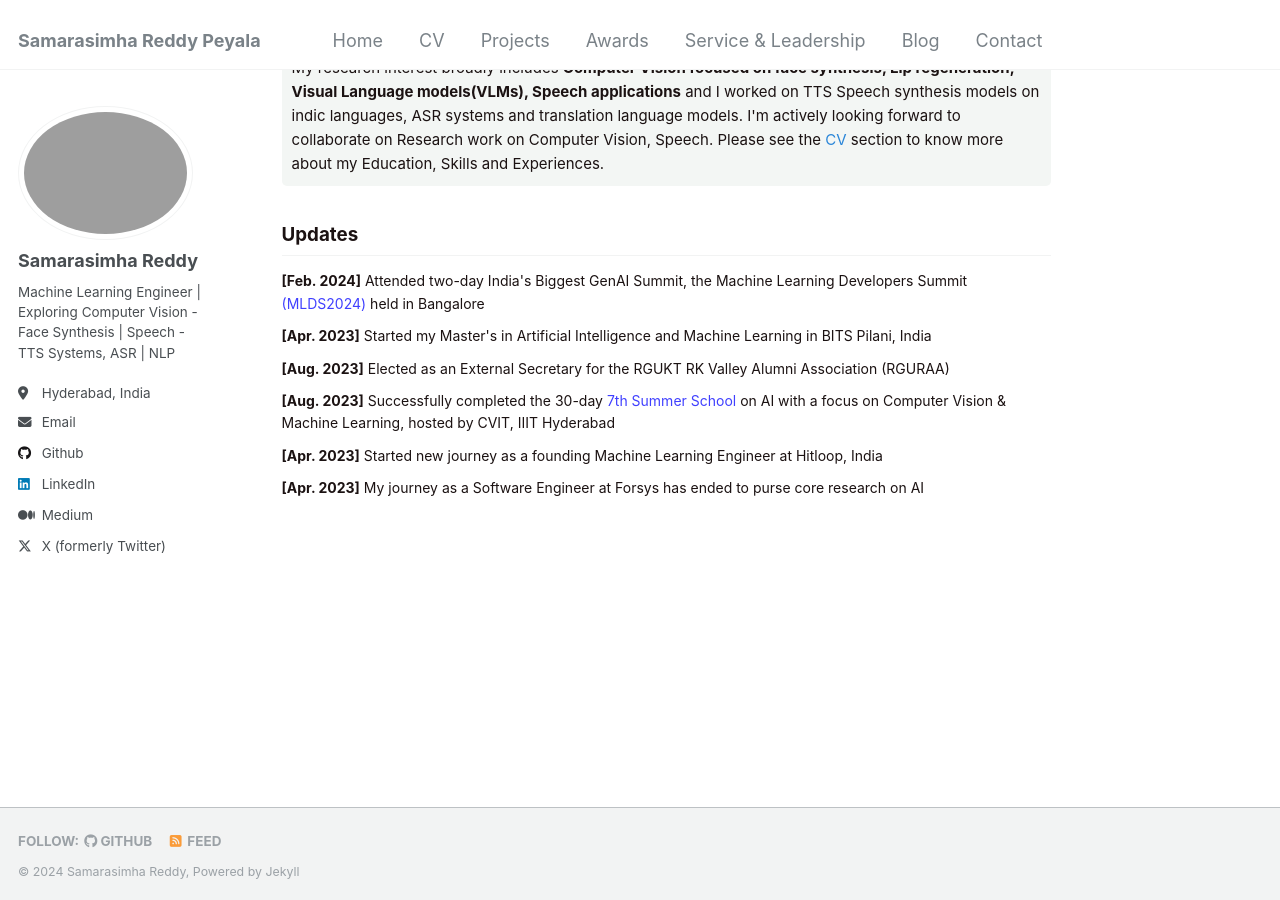
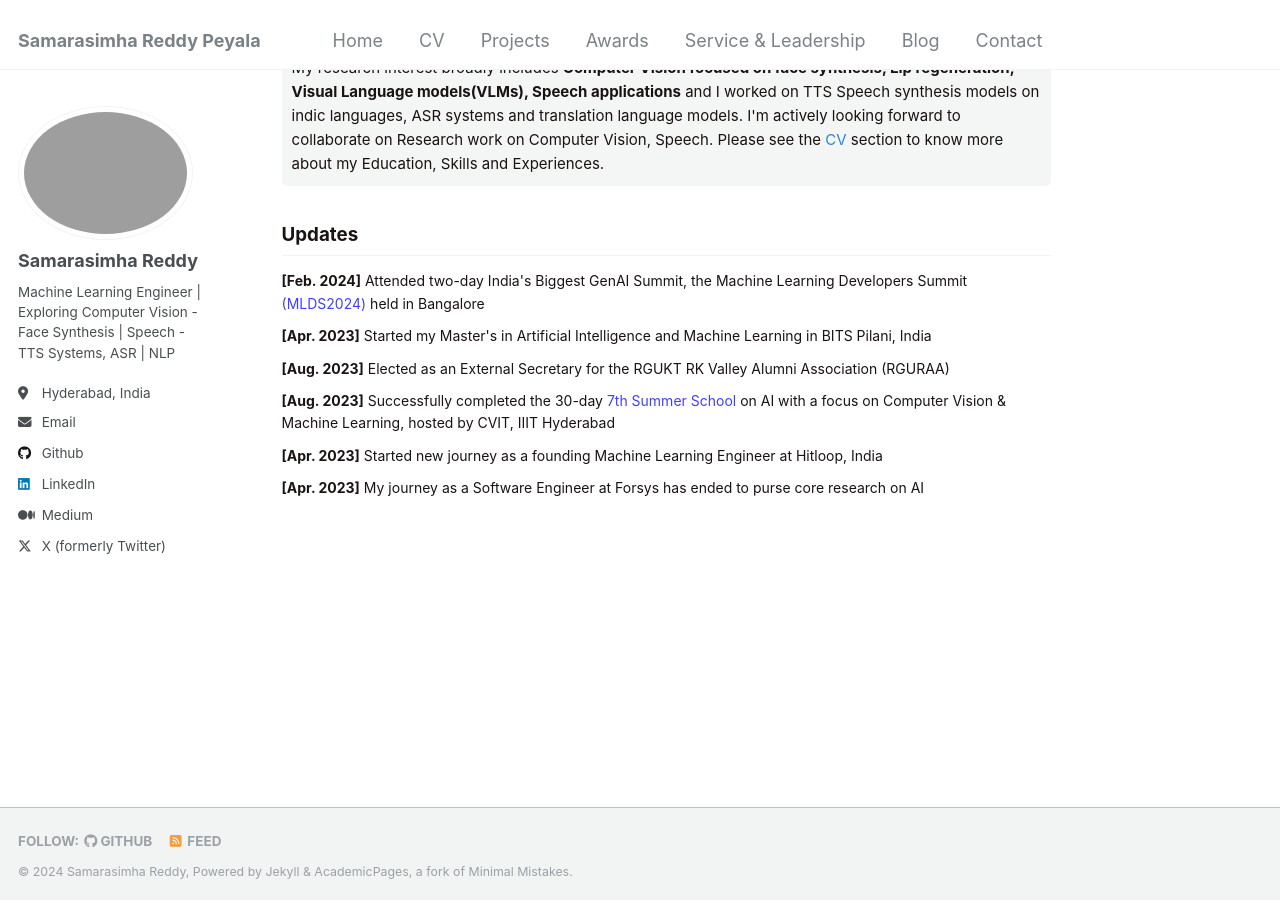
Before and after one commit to samarasimhapeyala/samarasimhapeyala.github.io, a Jekyll site: the page built from _pages/about.md, in a window 1280 px wide and 900 px high, scrolled down 607 px. Built offline with Jekyll 4.4.1, drawn with Linux system fonts in a browser that asks for light colours; a script that is not in the unit is left out.

Commit message:
Update footer.html

```diff
--- a/_includes/footer.html
+++ b/_includes/footer.html
@@ -20,7 +20,5 @@
 {% endif %}
 
 <div class="page__footer-copyright">
-  <!--&copy; {{ site.time | date: '%Y' }} {{ site.name | default: site.title }}, {{ site.data.ui-text[site.locale].powered_by | default: "Powered by" }} <a href="http://jekyllrb.com" rel="nofollow">Jekyll</a> &amp; <a href="https://github.com/academicpages/academicpages.github.io">AcademicPages</a>, a fork of <a href="https://mademistakes.com/work/minimal-mistakes-jekyll-theme/" rel="nofollow">Minimal Mistakes</a>.<br />-->
-  &copy; {{ site.time | date: '%Y' }} {{ site.name | default: site.title }}, {{ site.data.ui-text[site.locale].powered_by | default: "Powered by" }} <a href="http://jekyllrb.com" rel="nofollow">Jekyll</a><br />
-
+  &copy; {{ site.time | date: '%Y' }} {{ site.name | default: site.title }}, {{ site.data.ui-text[site.locale].powered_by | default: "Powered by" }} <a href="http://jekyllrb.com" rel="nofollow">Jekyll</a> &amp; <a href="https://github.com/academicpages/academicpages.github.io">AcademicPages</a>, a fork of <a href="https://mademistakes.com/work/minimal-mistakes-jekyll-theme/" rel="nofollow">Minimal Mistakes</a>.<br/>
 </div>
```
